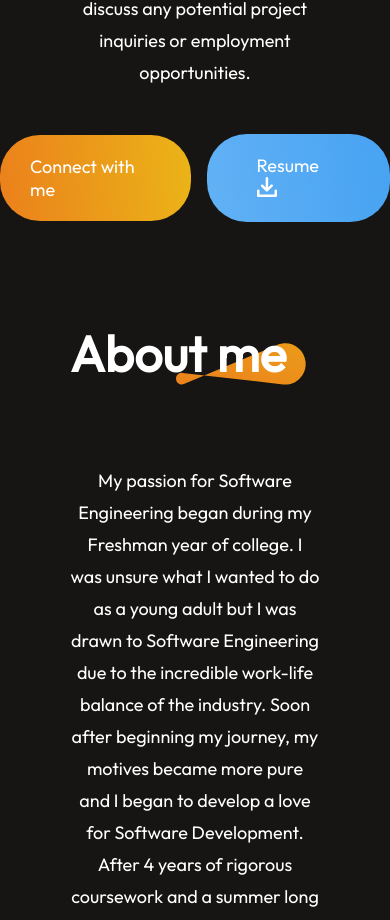
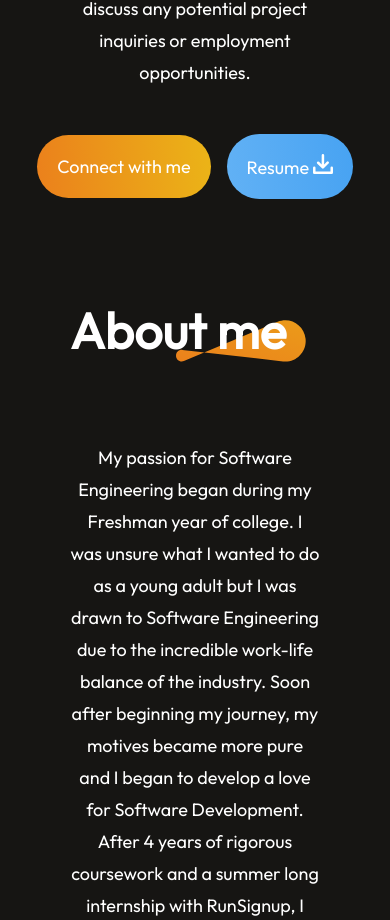
Before and after one commit to VinnyL12/VinnyL12.github.io, a React (Vite) app: page / in a window 390 px wide. Shown: the part 1479-2399 px from the top of the page. Built offline with nearby package versions, Linux system fonts and the light colour scheme.

Commit message:
Fixed divs to better format for mobile

```diff
--- a/src/Components/Hero/Hero.css
+++ b/src/Components/Hero/Hero.css
@@ -103,11 +103,11 @@
         margin-bottom: 50px;
     }
     .hero-connect{
-        padding: 20px 30px;
+        padding: 20px 20px;
         border-radius: 40px;
     }
     .hero-resume{
-        padding: 20px 50px;
+        padding: 20px 20px;
         border-radius: 40px;
     }
 }
```
